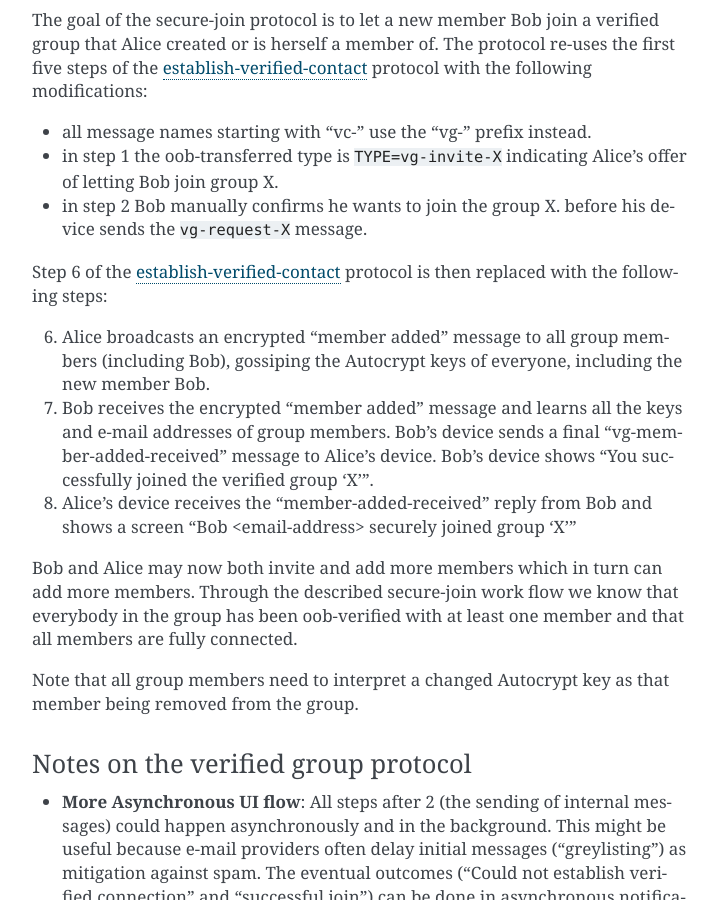
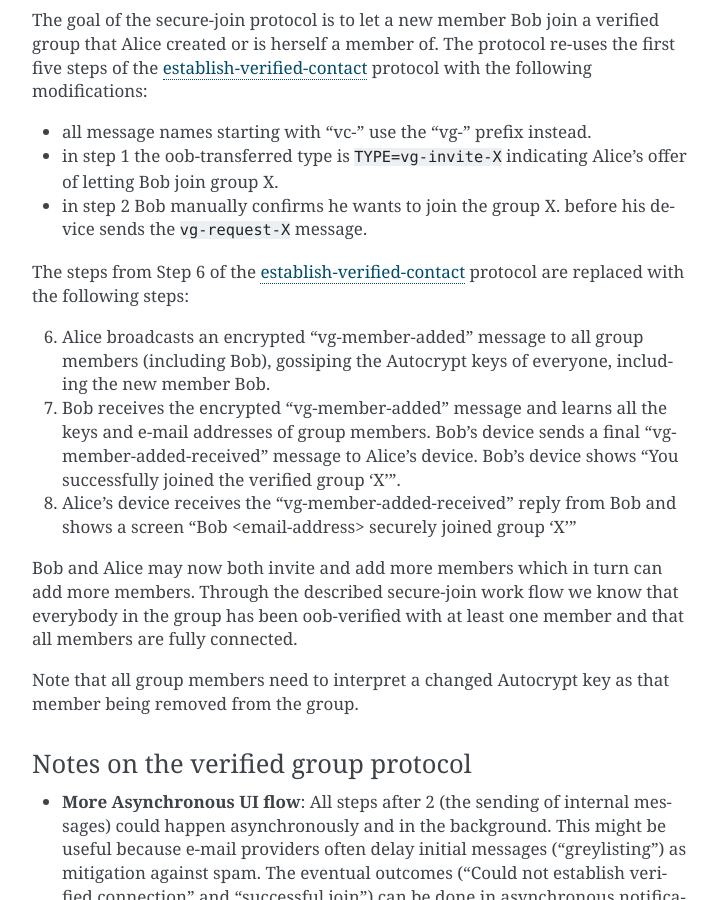
Before and after one commit to nextleap-project/countermitm, a Sphinx documentation site: the page built from source/new.rst, in a window 1280 px wide and 900 px high, scrolled down 3929 px. Shown: the whole window, without its empty margins (388-1106 px from the left). Built offline with Sphinx 7.4.7, drawn with Linux system fonts in a browser that asks for light colours.

Commit message:
add vg-prefix to the member-added-messages, correct step

```diff
--- a/source/new.rst
+++ b/source/new.rst
@@ -210,19 +210,19 @@
 - in step 2 Bob manually confirms he wants to join the group X.
   before his device sends the ``vg-request-X`` message.
 
-Step 6 of the `establish-verified-contact`_ protocol is then replaced
+The steps from Step 6 of the `establish-verified-contact`_ protocol are replaced
 with the following steps:
 
-6. Alice broadcasts an encrypted "member added" message to all group
+6. Alice broadcasts an encrypted "vg-member-added" message to all group
    members (including Bob), gossiping the Autocrypt keys of everyone,
    including the new member Bob.
 
-7. Bob receives the encrypted "member added" message and learns all the keys
+7. Bob receives the encrypted "vg-member-added" message and learns all the keys
    and e-mail addresses of group members. Bob's device sends a final
    "vg-member-added-received" message to Alice's device.
    Bob's device shows "You successfully joined the verified group 'X'".
 
-8. Alice's device receives the "member-added-received" reply from Bob and
+8. Alice's device receives the "vg-member-added-received" reply from Bob and
    shows a screen "Bob <email-address> securely joined group 'X'"
 
 Bob and Alice may now both invite and add more members which in turn
```
